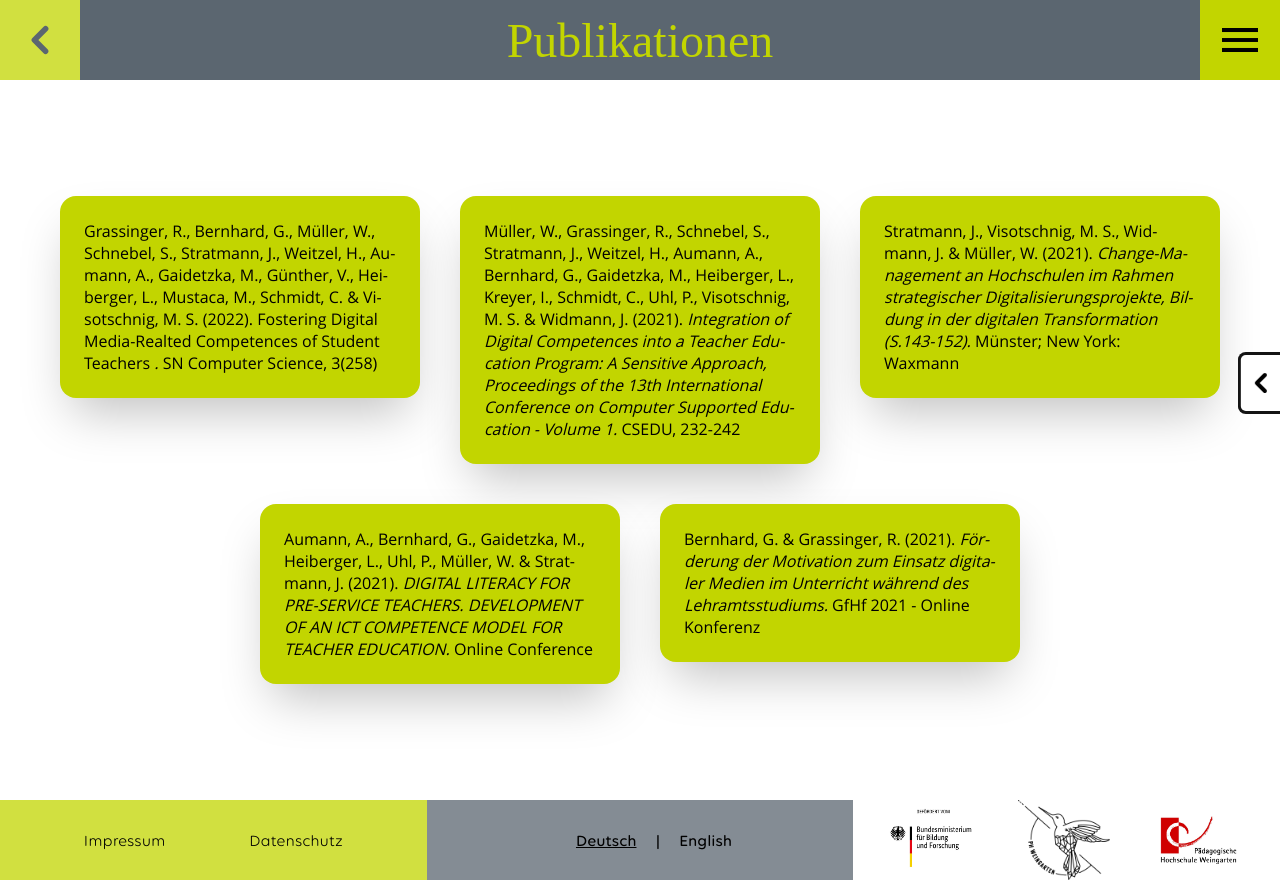
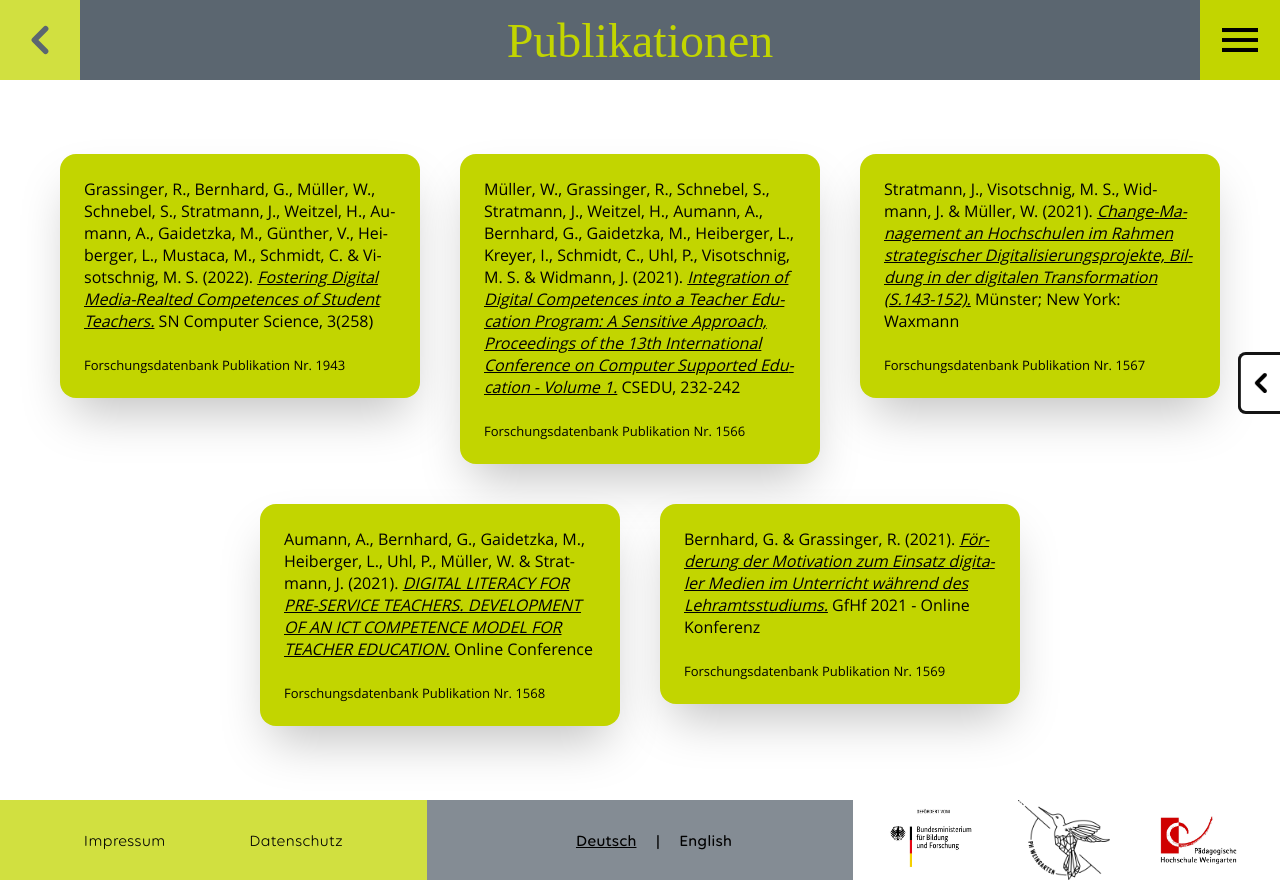
Before and after one commit to Tegodi/Tegodi-Website, a Vue app: page /#/publikationen in a window 1280 px wide. Built offline with nearby package versions, Linux system fonts and the light colour scheme; a web font is replaced by a local one.

Commit message:
moved to pdfs instead of images for jobs

```diff
--- a/public/data/lang/en.json
+++ b/public/data/lang/en.json
@@ -44,15 +44,15 @@
   },
   "footer": {
     "imprint": "Imprint",
-    "data": "Datenschutz",
+    "data": "Privacy",
     "de": "Deutsch",
     "en": "English"
   },
   "stellen": {
-    "more": "Mehr Informationen"
+    "more": "More Information"
   },
   "headers": {
-    "termine": "Termine",
+    "termine": "Events",
     "publication": "Publication",
     "jobs": "Open positions"
   }
--- a/public/data/pub/publications.json
+++ b/public/data/pub/publications.json
@@ -2,13 +2,15 @@
   {
     "author": "Grassinger, R., Bernhard, G., Müller, W., Schnebel, S., Stratmann, J., Weitzel, H., Aumann, A., Gaidetzka, M., Günther, V., Heiberger, L., Mustaca, M., Schmidt, C. & Visotschnig, M. S.",
     "link": "https://www.phwg-forschung.de/index.php?goto=pubdb_details&id=1943&details=ja&user_name=",
-    "base": "Fostering Digital Media-Realted Competences of Student Teachers",
+    "linktext": "Forschungsdatenbank Publikation Nr. 1943",
+    "title": "Fostering Digital Media-Realted Competences of Student Teachers",
     "jahr": 2022,
     "release": "SN Computer Science, 3(258)"
   },
   {
     "author": "Müller, W., Grassinger, R., Schnebel, S., Stratmann, J., Weitzel, H., Aumann, A., Bernhard, G., Gaidetzka, M., Heiberger, L., Kreyer, I., Schmidt, C., Uhl, P., Visotschnig, M. S. & Widmann, J.",
     "link": "https://www.phwg-forschung.de/index.php?goto=pubdb_details&id=1566&details=ja&user_name=",
+    "linktext": "Forschungsdatenbank Publikation Nr. 1566",
     "title": "Integration of Digital Competences into a Teacher Education Program: A Sensitive Approach, Proceedings of the 13th International Conference on Computer Supported Education - Volume 1",
     "jahr": 2021,
     "release": "CSEDU, 232-242"
@@ -16,6 +18,7 @@
   {
     "author": "Stratmann, J., Visotschnig, M. S., Widmann, J. & Müller, W.",
     "link": "https://www.phwg-forschung.de/index.php?goto=pubdb_details&id=1567&details=ja&user_name=",
+    "linktext": "Forschungsdatenbank Publikation Nr. 1567",
     "title": "Change-Management an Hochschulen im Rahmen strategischer Digitalisierungsprojekte, Bildung in der digitalen Transformation (S.143-152)",
     "jahr": 2021,
     "release": "Münster; New York: Waxmann"
@@ -23,15 +26,17 @@
   {
     "author": "Aumann, A., Bernhard, G., Gaidetzka, M., Heiberger, L., Uhl, P., Müller, W. & Stratmann, J.",
     "link": "https://www.phwg-forschung.de/index.php?goto=pubdb_details&id=1568&details=ja&user_name=",
+    "linktext": "Forschungsdatenbank Publikation Nr. 1568",
     "title": "DIGITAL LITERACY FOR PRE-SERVICE TEACHERS. DEVELOPMENT OF AN ICT COMPETENCE MODEL FOR TEACHER EDUCATION",
     "jahr": 2021,
     "release": "Online Conference"
   },
   {
-    "author": "Bernhard, G. & Grassinger, R.",
-    "link": "https://www.phwg-forschung.de/index.php?goto=pubdb_details&id=1569&details=ja&user_name=",
-    "title": "Förderung der Motivation zum Einsatz digitaler Medien im Unterricht während des Lehramtsstudiums",
-    "jahr": 2021,
-    "release": "GfHf 2021 - Online Konferenz"
+  "author": "Bernhard, G. & Grassinger, R.",
+  "link": "https://www.phwg-forschung.de/index.php?goto=pubdb_details&id=1569&details=ja&user_name=",
+  "linktext": "Forschungsdatenbank Publikation Nr. 1569",
+  "title": "Förderung der Motivation zum Einsatz digitaler Medien im Unterricht während des Lehramtsstudiums",
+  "jahr": 2021,
+  "release": "GfHf 2021 - Online Konferenz"
   }
 ]
--- a/src/components/urls/projektaufbau/Projektaufbau.vue
+++ b/src/components/urls/projektaufbau/Projektaufbau.vue
@@ -58,14 +58,22 @@
         <p>{{ $t('project.vision.first') }}</p>
         <p>{{ $t('project.vision.second') }}</p>
       </VerticalField>
-      <iframe src="https://prezi.com/view/cNXBCg8b4w0UwpdXSgwC/"
+      <!--iframe src="https://prezi.com/view/cNXBCg8b4w0UwpdXSgwC/"
               id="iframe_container"
               frameborder="0"
               webkitallowfullscreen=""
               mozallowfullscreen=""
               allowfullscreen=""
               allow="autoplay; fullscreen">
-      </iframe>
+      </iframe-->
+      <iframe src="https://prezi.com/p/embed/ujj8tgtd4p1f/"
+              id="iframe_container"
+              frameborder="0"
+              webkitallowfullscreen=""
+              mozallowfullscreen=""
+              allowfullscreen=""
+              allow="autoplay; fullscreen"
+      ></iframe>
     </div>
     <div class="spacer"></div>
   </div>
--- a/src/components/urls/publications/Publikationen.vue
+++ b/src/components/urls/publications/Publikationen.vue
@@ -2,11 +2,12 @@
   <BackButton :back-u-r-l="null" chevron-background="#D1E040" chevron-color="var(--header-text-color)" text-background="var(--header-text-color)" text-color="var(--tegodi-green)" :title="$t('headers.publication')" />
   <div class="pubWrapper">
     <div v-if="hasLoaded" class="pubCards">
-      <Card v-for="(info, i) in dataString" :info="info" :key="i" @click="moveTo(info.link)">
+      <Card v-for="(info, i) in dataString" :info="info" :key="i" @click="moveTo(info.link)" style="cursor: pointer">
           <p>{{info.author}} ({{info.jahr}}). {{info.base}}
-            <span style="font-style: italic">{{info.title}}.</span>
+            <span style="font-style: italic; text-decoration: underline">{{info.title}}.</span>
             {{info.release}}
           </p>
+          <p v-if="Object.hasOwn(info, 'linktext')" class="mt">{{info.linktext}}</p>
       </Card>
     </div>
   </div>
@@ -34,13 +35,19 @@ export default {
   },
   methods: {
     moveTo(url) {
-
+      window.open(url, '_blank')
+        .focus();
     },
   },
 };
 </script>
 
 <style scoped>
+.mt {
+  margin-top: 3vh;
+  font-size: 13px;
+}
+
 .pubWrapper {
   display: flex;
   justify-content: center;
--- a/src/components/urls/stellen/StellenDetails.vue
+++ b/src/components/urls/stellen/StellenDetails.vue
@@ -1,7 +1,11 @@
 <template>
   <BackButton back-u-r-l="/stellen" chevron-background="#D1E040" chevron-color="var(--header-text-color)" text-background="var(--header-text-color)" text-color="var(--tegodi-green)" :title="$t('headers.jobs')" />
   <div class="imageWrapper">
-    <img :src="`/data/job/${$route.params.imageName.replace('[', '').replace(']', '')}`" />
+    <object :data="`/data/job/${$route.params.imageName.replace('[', '').replace(']', '')}`" width="100%" height="100%">
+      <div class="center">
+        <p class="noPdf">Dieser Browser unterstützt keine eingebetteten PDFs.<a :href="`/data/job/${$route.params.imageName.replace('[', '').replace(']', '')}`" download>Das Dokument steht Ihnen hier zur Verfügung</a></p>
+      </div>
+    </object>
   </div>
 </template>
 
@@ -15,16 +19,34 @@ export default {
 </script>
 
 <style scoped>
-.imageWrapper {
+.center {
   width: 100%;
-  min-height: 80vh;
+  height: 80vw;
   display: flex;
   justify-content: center;
   align-items: center;
 }
 
-img {
-  max-width: 100%;
-  height: auto;
+.imageWrapper {
+  width: 100%;
+  height: 80vh;
+  display: flex;
+  justify-content: center;
+  align-items: center;
+}
+
+.noPdf {
+  display: inline-flex;
+  flex-direction: column;
+  width: 80vw;
+  height: 80vh;
+  justify-content: center;
+  align-items: center;
+  font-family: "Volte", serif;
+  grid-gap: 1ch;
+}
+
+.noPdf > a {
+  color: var(--tegodi-green);
 }
 </style>
```
Also changed, not shown: public/data/job/jobs.json (+8 -2 lines), src/assets/projektabschnitte/Lehrende.png.
